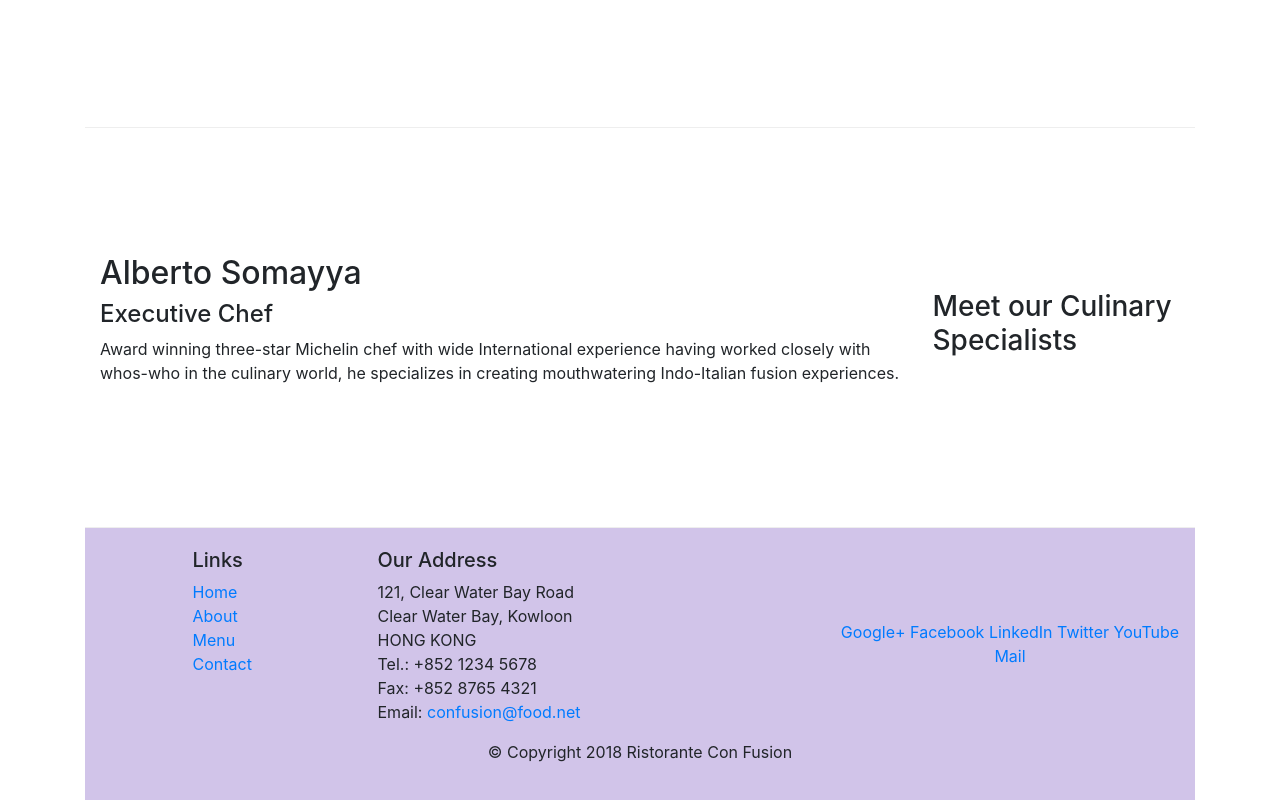
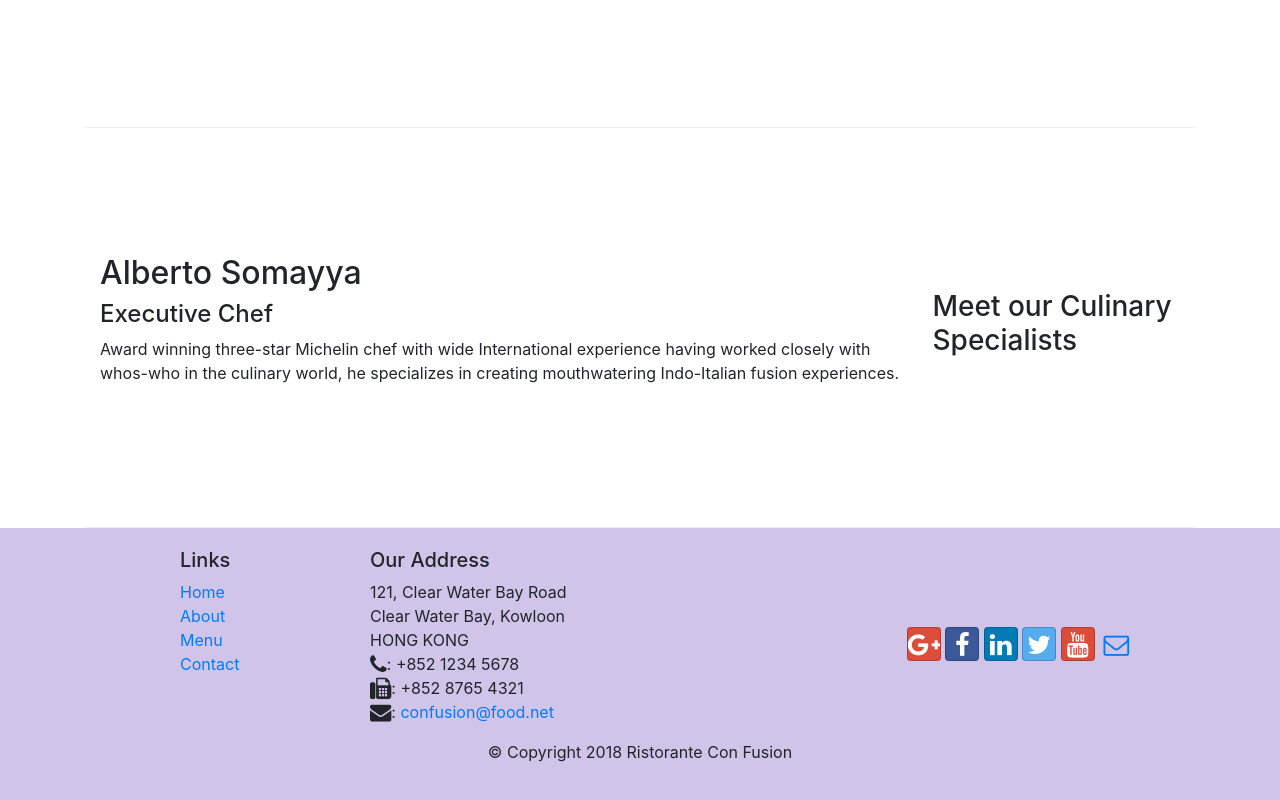
Before and after one commit to MINIscus88/git-test, a website: page Bootstrap4/conFusion/index.html in a window 1280 px wide. Shown: the part 1006-1806 px from the top of the page. Drawn offline with nearby package versions, Linux system fonts and the light colour scheme.

Commit message:
Icon Fonts

```diff
--- a/Bootstrap4/conFusion/index.html
+++ b/Bootstrap4/conFusion/index.html
@@ -9,6 +9,8 @@
 
     <!-- Bootstrap CSS -->
     <link rel="stylesheet" href="node_modules/bootstrap/dist/css/bootstrap.min.css">
+    <link rel="stylesheet" href="node_modules/font-awesome/css/font-awesome.min.css">
+    <link rel="stylesheet" href="node_modules/bootstrap-social/bootstrap-social.css">
     <link rel="stylesheet" href="css/styles.css">
 
     <title>Ristorante Con Fusion</title>
@@ -23,10 +25,10 @@
       <a class="navbar-brand" href="./index.html">Ristorante Con Fusion</a>
         <div class="collapse navbar-collapse" id="Navbar">
           <ul class="navbar-nav mr-auto">
-            <li class="nav-item active"><a class="nav-link" href="#">Home</a></li>
-            <li class="nav-item"><a class="nav-link" href="./aboutus.html">About</a></li>
-            <li class="nav-item"><a class="nav-link" href="#">Menu</a></li>
-            <li class="nav-item"><a class="nav-link" href="#">Contact</a></li>
+            <li class="nav-item active"><a class="nav-link" href="#"><span class="fa fa-home fa-lg"></span> Home</a></li>
+            <li class="nav-item"><a class="nav-link" href="./aboutus.html"><span class="fa fa-info fa-lg"></span> About</a></li>
+            <li class="nav-item"><a class="nav-link" href="#"><span class="fa fa-list fa-lg"></span> Menu</a></li>
+            <li class="nav-item"><a class="nav-link" href="#"><span class="fa fa-address-card fa-lg"></span> Contact</a></li>
           </ul>
       </div>
     </div>
@@ -76,6 +78,7 @@
                 <p class="d-none d-sm-block">Award winning three-star Michelin chef with wide International experience having worked closely with whos-who in the culinary world, he specializes in creating mouthwatering Indo-Italian fusion experiences. </p>
             </div>
         </div>
+</div>
 
     <footer class="footer">
         <div class="container">
@@ -95,19 +98,19 @@
 		              121, Clear Water Bay Road<br>
 		              Clear Water Bay, Kowloon<br>
 		              HONG KONG<br>
-		              Tel.: +852 1234 5678<br>
-		              Fax: +852 8765 4321<br>
-		              Email: <a href="mailto:confusion@food.net">confusion@food.net</a>
+		              <i class="fa fa-phone fa-lg"></i>: +852 1234 5678<br>
+		              <i class="fa fa-fax fa-lg"></i>: +852 8765 4321<br>
+		              <i class="fa fa-envelope fa-lg"></i>: <a href="mailto:confusion@food.net">confusion@food.net</a>
 		           </address>
                 </div>
                 <div class="col-12 col-sm-4 align-self-center">
                     <div class="text-center">
-                        <a href="http://google.com/+">Google+</a>
-                        <a href="http://www.facebook.com/profile.php?id=">Facebook</a>
-                        <a href="http://www.linkedin.com/in/">LinkedIn</a>
-                        <a href="http://twitter.com/">Twitter</a>
-                        <a href="http://youtube.com/">YouTube</a>
-                        <a href="mailto:">Mail</a>
+                        <a class="btn btn-social-icon btn-google" href="http://google.com/+"><i class="fa fa-google-plus fa-lg"></i></a>
+                        <a class="btn btn-social-icon btn-facebook" href="http://www.facebook.com/profile.php?id="><i class="fa fa-facebook fa-lg"></i></a>
+                        <a class="btn btn-social-icon btn-linkedin" href="http://www.linkedin.com/in/"><i class="fa fa-linkedin fa-lg"></i></a>
+                        <a class="btn btn-social-icon btn-twitter" href="http://twitter.com/"><i class="fa fa-twitter fa-lg"></i></a>
+                        <a class="btn btn-social-icon btn-google" href="http://youtube.com/"><i class="fa fa-youtube fa-lg"></i></a>
+                        <a class="btn btn-social-icon" href="mailto:"><i class="fa fa-envelope-o"></i></a>
                     </div>
                 </div>
            </div>
--- a/Bootstrap4/conFusion/package.json
+++ b/Bootstrap4/conFusion/package.json
@@ -15,6 +15,8 @@
   },
   "dependencies": {
     "bootstrap": "^4.0.0",
+    "bootstrap-social": "^5.1.1",
+    "font-awesome": "^4.7.0",
     "jquery": "^3.3.1",
     "popper.js": "^1.12.9"
   }
```
Also changed, not shown: Bootstrap4/conFusion/aboutus.html (+17 -15 lines), 1 other file.
